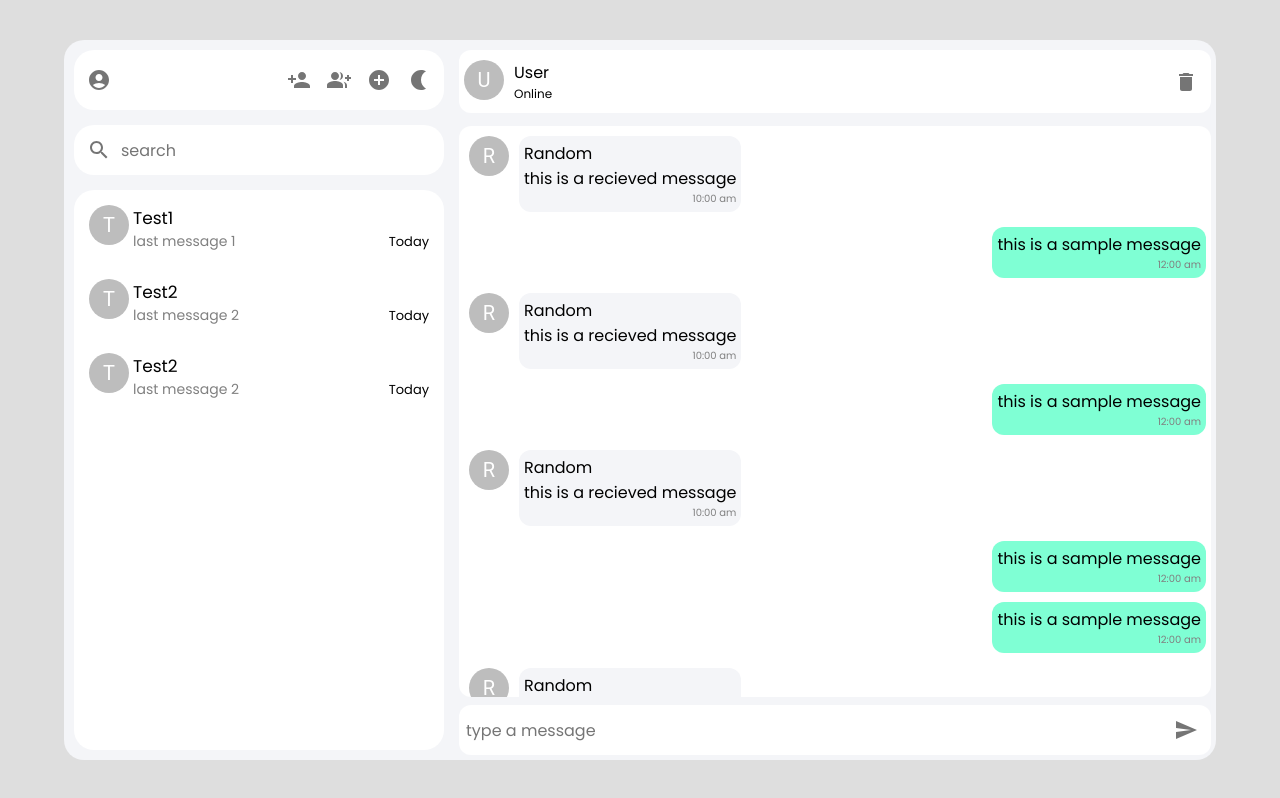
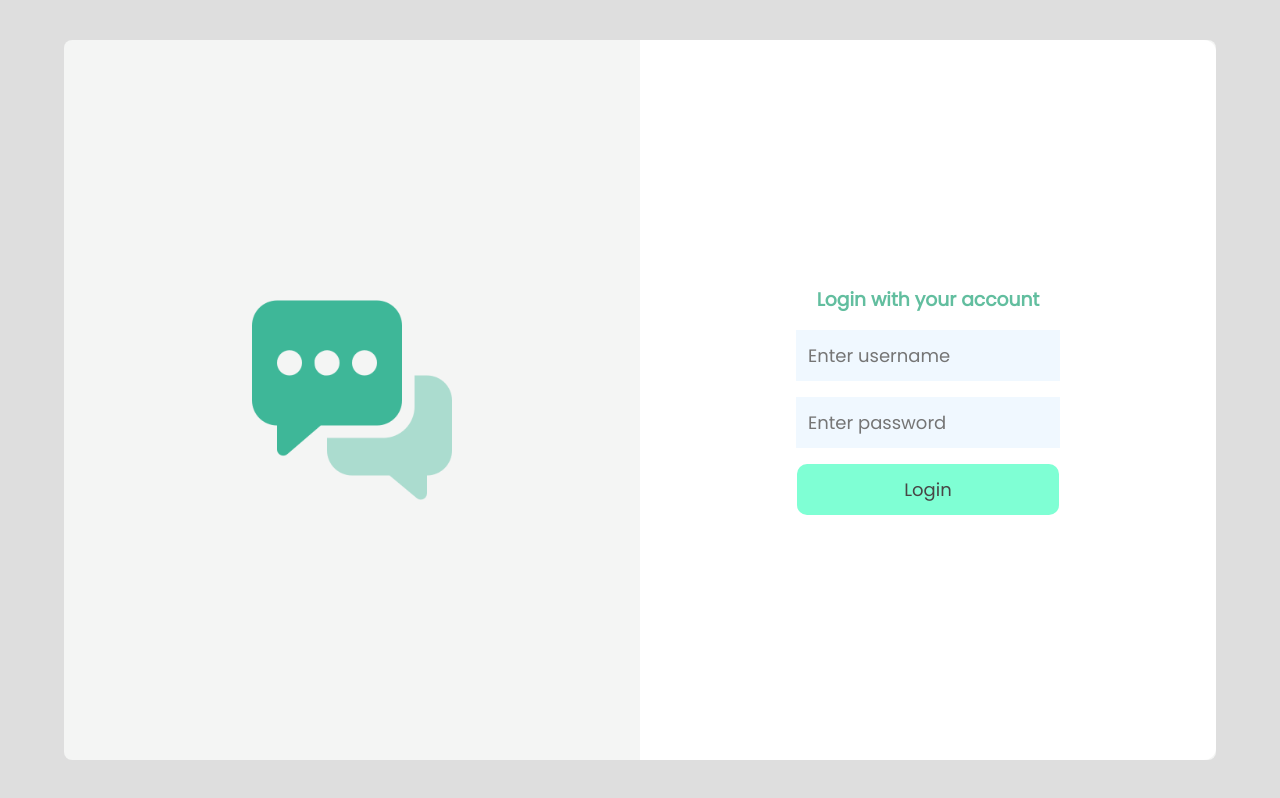
Before and after one commit to ratishjain12/chatty, a React (Vite) app in the folder frontend/: page / in a window 1280 px wide. Built offline with nearby package versions, Linux system fonts and the light colour scheme.

Commit message:
added login page and welcome page along side create group component

```diff
--- a/frontend/src/App.tsx
+++ b/frontend/src/App.tsx
@@ -1,11 +1,13 @@
 import "./App.css";
-import MainContainer from "./components/MainContainer";
+import Login from "./components/auth/Login";
+// import MainContainer from "./components/MainContainer";
 
 function App() {
   return (
     <>
       <div className="App">
-        <MainContainer />
+        {/* <MainContainer /> */}
+        <Login />
       </div>
     </>
   );
--- /dev/null
+++ b/frontend/src/components/CreateGroups.tsx
@@ -0,0 +1,16 @@
+import { DoneOutlineRounded } from "@mui/icons-material";
+import { IconButton } from "@mui/material";
+
+const CreateGroups = () => {
+  return (
+    <div className="cg-container">
+      <div className="cg-box">
+        <input placeholder="Enter name of the group" />
+        <IconButton>
+          <DoneOutlineRounded />
+        </IconButton>
+      </div>
+    </div>
+  );
+};
+export default CreateGroups;
--- a/frontend/src/components/MainContainer.tsx
+++ b/frontend/src/components/MainContainer.tsx
@@ -1,5 +1,7 @@
-import ChatArea from "./ChatArea";
+// import ChatArea from "./ChatArea";
+import CreateGroups from "./CreateGroups";
 import Sidebar from "./Sidebar";
+// import Welcome from "./Welcome";
 // import Workarea from "./Workarea";
 import "./styles.css";
 const MainContainer = () => {
@@ -7,7 +9,9 @@ const MainContainer = () => {
     <div className="main-container">
       <Sidebar />
       {/* <Workarea /> */}
-      <ChatArea />
+      {/* <ChatArea /> */}
+      {/* <Welcome /> */}
+      <CreateGroups />
     </div>
   );
 };
--- /dev/null
+++ b/frontend/src/components/Welcome.tsx
@@ -0,0 +1,15 @@
+import "./styles.css";
+const Welcome = () => {
+  return (
+    <div className="welcome-container">
+      <div className="welcome-content">
+        <img className="welcome-logo" src="/chat.png" />
+        <p className="welcome-title">Welcome to Chatty!</p>
+        <p className="welcome-slogan">
+          View and text directly with the people in the chat room
+        </p>
+      </div>
+    </div>
+  );
+};
+export default Welcome;
--- /dev/null
+++ b/frontend/src/components/auth/Login.tsx
@@ -0,0 +1,17 @@
+import "./styles.css";
+const Login = () => {
+  return (
+    <div className="login-container">
+      <div className="image-container">
+        <img src="/chat.png" />
+      </div>
+      <div className="login-box">
+        <h3>Login with your account</h3>
+        <input placeholder="Enter username" />
+        <input placeholder="Enter password" type="password" />
+        <button className="login-btn">Login</button>
+      </div>
+    </div>
+  );
+};
+export default Login;
--- /dev/null
+++ b/frontend/src/components/auth/styles.css
@@ -0,0 +1,51 @@
+.login-container {
+  display: flex;
+  width: 90vw;
+  height: 90vh;
+  background-color: #f4f5f4;
+  margin-inline: auto;
+  border-radius: 8px;
+}
+.image-container {
+  flex: 0.6;
+  display: flex;
+  align-items: center;
+  justify-content: center;
+  > img {
+    width: 200px;
+  }
+}
+
+.login-box {
+  background-color: white;
+  flex: 0.6;
+  border-top-right-radius: 12px;
+  border-bottom-right-radius: 12px;
+  display: flex;
+  flex-direction: column;
+  justify-content: center;
+  align-items: center;
+  gap: 1rem;
+}
+
+.login-box > input {
+  outline: none;
+  border: none;
+  padding: 12px;
+  background-color: aliceblue;
+  width: 240px;
+  font-size: 18px;
+}
+
+.login-box h3 {
+  color: rgb(98, 190, 159);
+}
+.login-btn {
+  width: 262px;
+  padding: 12px;
+  font-size: 18px;
+  background-color: aquamarine;
+  border: none;
+  color: rgb(72, 70, 70);
+  border-radius: 10px;
+}
--- a/frontend/src/components/styles.css
+++ b/frontend/src/components/styles.css
@@ -172,3 +172,49 @@
 .ca-messages::-webkit-scrollbar {
   display: none; /* Set the width of the scrollbar */
 }
+
+.welcome-container {
+  flex: 0.7;
+  display: flex;
+  justify-content: center;
+  align-items: center;
+}
+.welcome-logo {
+  width: 40%;
+}
+
+.welcome-title {
+  margin-top: 1rem;
+  font-size: 1.5rem;
+}
+
+.welcome-content {
+  display: flex;
+  flex-direction: column;
+  align-items: center;
+}
+
+.welcome-slogan {
+  color: gray;
+}
+
+.cg-container {
+  flex: 0.7;
+  display: flex;
+  align-items: center;
+}
+.cg-box {
+  background-color: white;
+  margin-inline: auto;
+  width: 90%;
+  display: flex;
+  border-radius: 10px;
+  padding: 5px;
+}
+
+.cg-box > input {
+  flex: 1;
+  border: none;
+  outline: none;
+  font-size: 18px;
+}
```
Also changed, not shown: frontend/src/components/auth/Register.tsx (added).
